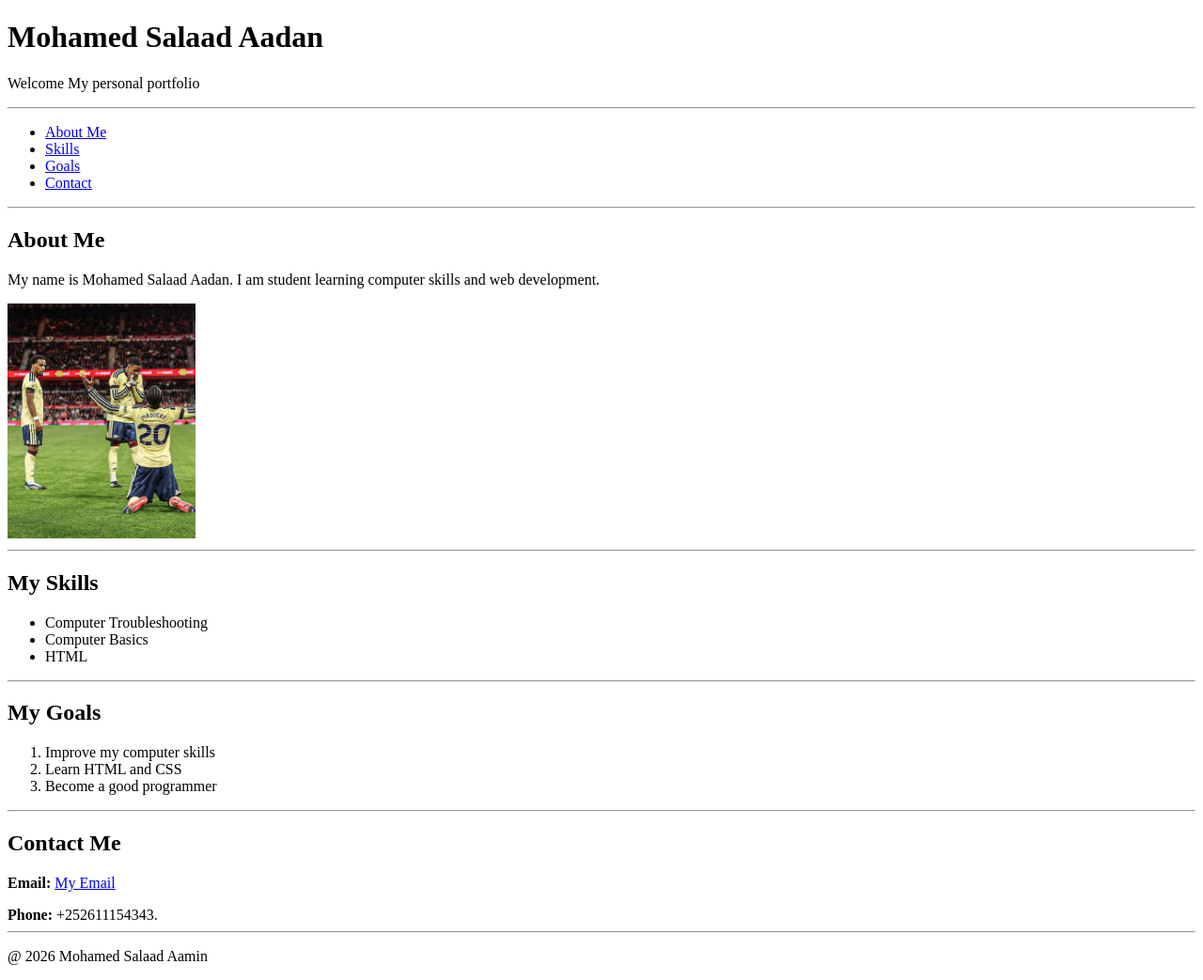
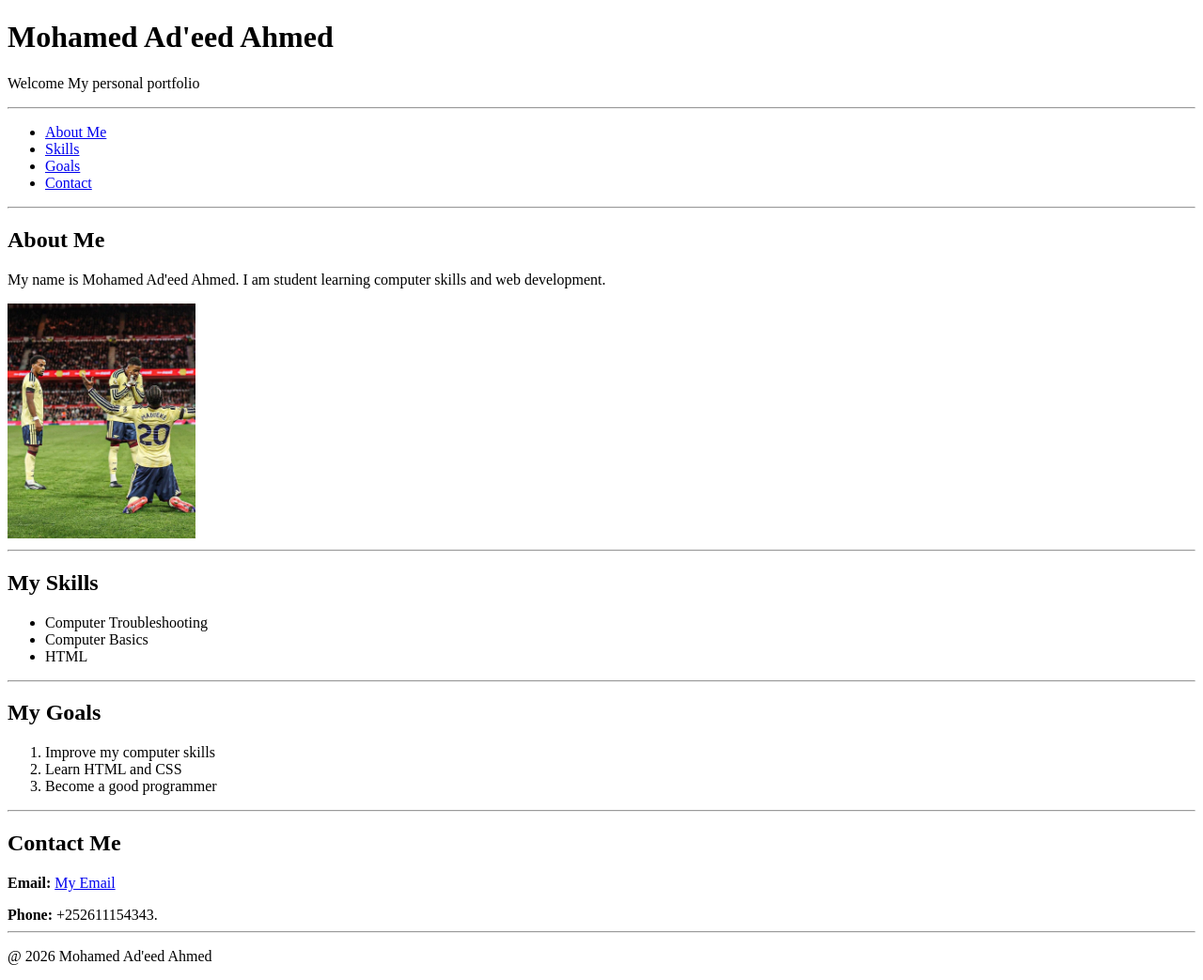
Before and after one commit to mohamedcadceed2-source/presonal.proflio, a plain HTML site: page index.html in a window 1280 px wide. Shown: the whole page at 94% size. Drawn offline with Linux system fonts and the light colour scheme.

Commit message:
Add files via upload

```diff
--- a/index.html
+++ b/index.html
@@ -9,7 +9,7 @@
 <body>
     <!--Header section-->
     <header>
-        <h1>Mohamed Salaad Aadan</h1>
+        <h1>Mohamed Ad'eed Ahmed</h1>
         <p>Welcome My personal portfolio</p>
     </header>
     <hr>
@@ -27,7 +27,7 @@
     <main>
         <section id="about">
             <h2>About Me</h2>
-            <p>My name is Mohamed Salaad Aadan.
+            <p>My name is Mohamed Ad'eed Ahmed.
                 I am student learning computer skills
                 and web development.
 
@@ -65,7 +65,7 @@
     <!--footer section-->
 
     <footer>
-        <p>@ 2026 Mohamed Salaad Aamin</p>
+        <p>@ 2026 Mohamed Ad'eed Ahmed</p>
     </footer>
 </body>
 </html>
```
